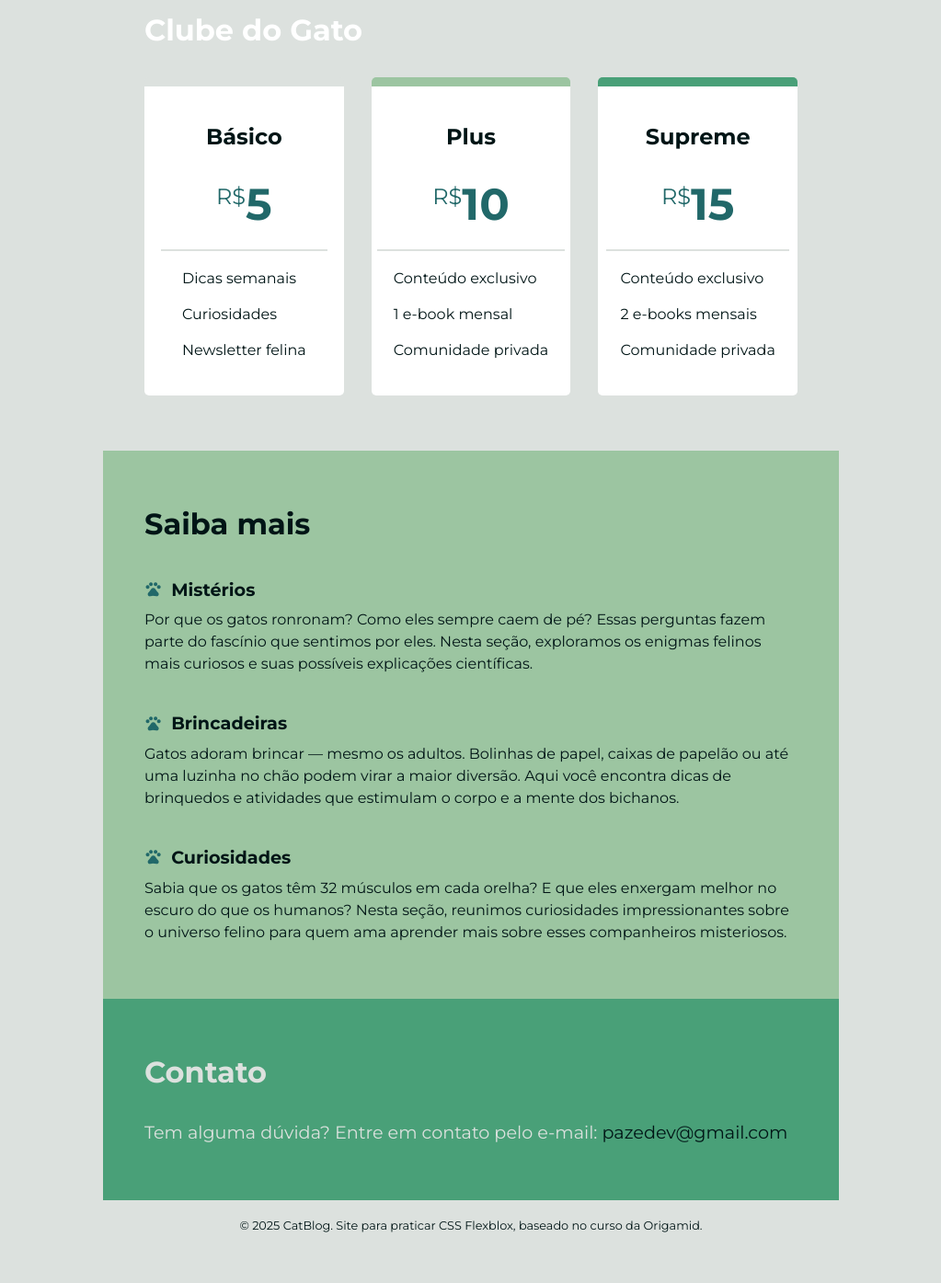
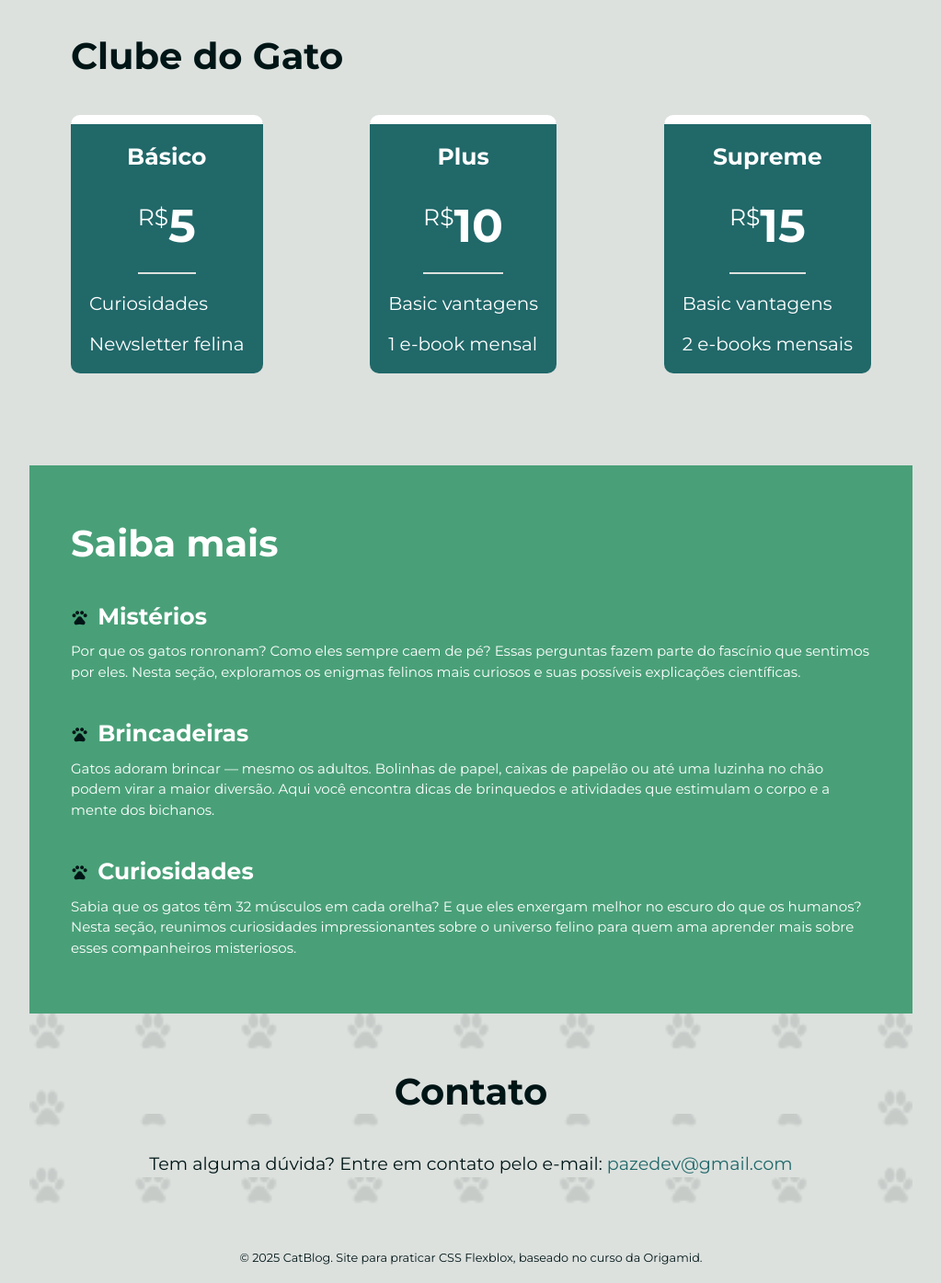
Before and after one commit to pazedev/CatBlog, a plain HTML site: page index.html in a window 1280 px wide. Shown: the part 940-2335 px from the top of the page at 92% size, without its empty margins (128-1151 px from the left). Before the commit the page ends 2300 px from the top, so only its background shows below. Drawn offline with nearby package versions, Linux system fonts and the light colour scheme.

Commit message:
melhorias no mobile + atualização do design

```diff
--- a/index.html
+++ b/index.html
@@ -49,31 +49,28 @@
     <section class="club" id="club">
         <h2>Clube do Gato</h2>
         <div class="club-content">
-          <div class="club-item blue-1">
+          <div class="club-item top-border">
             <h3>Básico</h3>
             <span><sup>R$</sup>5</span>
 			<ul>
-            <li>Dicas semanais</li>
             <li>Curiosidades</li>
             <li>Newsletter felina</li>
           </ul>
           </div>
-          <div class="club-item blue-2">
+          <div class="club-item top-border">
             <h3>Plus</h3>
             <span><sup>R$</sup>10</span>
 			<ul>
-            <li>Conteúdo exclusivo</li>
+            <li>Basic vantagens</li>
             <li>1 e-book mensal</li>
-            <li>Comunidade privada</li>
           </ul>
           </div>
-          <div class="club-item blue-3">
+          <div class="club-item top-border">
             <h3>Supreme</h3>
             <span><sup>R$</sup>15</span>
 			<ul>
-            <li>Conteúdo exclusivo</li>
+            <li>Basic vantagens</li>
             <li>2 e-books mensais</li>
-            <li>Comunidade privada</li>
           </ul>
           </div>
       </div>
--- a/style.css
+++ b/style.css
@@ -127,18 +127,16 @@ header a:hover {
   padding: 40px;
   display: flex;
   justify-content: space-between;
-  align-items: bottom;
   gap: 40px;
 }
 
 .content {
   flex: 2 1 400px;
   max-width: 900px;
-  overflow: visible;
 }
 
 .content h2 {
-  font-size: 3rem;
+  font-size: 40px;
   color: #ffff;
   margin-bottom: 1em;
 }
@@ -170,118 +168,106 @@ header a:hover {
   max-height: 220px;
 }
 
-@media (max-width: 600px) {
-  .about {
-    flex-direction: column;
-    align-items: center;
-    position: relative; /* mantém como referência */
-  }
-
-  .image-content {
-    position: absolute; /* tira do fluxo */
-    top: -200px; /* sobe para cima do about */
-    right: 20px; /* ajusta pro lado */
-    width: 120px;
-    height: 300px;
-  }
-
-  .image-content img {
-    width: 100%;
-    height: auto;
-    border-radius: 12px;
-  }
-}
-
 /* Club Section */
 .club {
   max-width: 960px;
   margin: 0 auto;
-  padding: 60px 45px;
-  max-width: 800px;
+  padding: 100px 45px;
   display: flex;
   flex-direction: column;
 }
 
 .club h2 {
-  font-size: 2rem;
-  color: #ffff;
+  color: #001516;
+  font-size: 40px;
   margin-bottom: 1em;
 }
 
 .club-content {
   display: flex;
+  align-items: center;
   justify-content: space-between;
-  flex-wrap: wrap;
-  gap: 30px;
 }
 
 .club-item {
-  background-color: #fff;
-  padding: 40px 0;
-  border-radius: 5px;
-  flex: 1 1 200px;
+  background-color: #216869;
+  border-radius: 10px;
   display: flex;
   flex-direction: column;
   align-items: center;
   justify-content: center;
-  gap: 10px;
+  max-width: 500px;
+  min-width: 100px;
+  min-height: 200px;
+  padding: 20px;
 }
 
 .club-item h3 {
-  font-size: 1.5rem;
-  color: #001516;
+  font-size: 25px;
+  color: #fff;
 }
 
-.blue-1 {
-  border-top: 10px solid #dce1de;
-}
-
-.blue-2 {
-  border-top: 10px solid #9cc5a1;
-}
-
-.blue-3 {
-  border-top: 10px solid #49a078;
-}
-
-.club-item p {
-  font-size: 1rem;
-  line-height: 2;
-  color: #001516;
+.top-border {
+  border-top: 10px solid #fff;
 }
 
 .club-item ul {
   display: flex;
+  justify-content: center;
   flex-direction: column;
   gap: 10px;
 }
 
 .club-item span {
-  font-size: 3rem;
+  font-size: 50px;
   font-weight: bold;
-  color: #216869;
+  color: #fff;
   border-bottom: #dce1de solid 2px;
-  padding: 20px 60px;
+  padding: 20px 0;
+  margin: 10px 0;
 }
 
 .club-item sup {
-  font-size: 1.5rem;
+  font-size: 25px;
   font-weight: normal;
 }
 
 .club-item li {
   margin-top: 10px;
-  font-size: 1em;
-  color: #001516;
+  font-size: 20px;
+  color: #fff;
+}
+
+@media (max-width: 600px) {
+  .club-item {
+    padding: 15px;
+  }
+
+  .club-item h3 {
+    font-size: 15px;
+  }
+
+  .club-item span {
+    font-size: 30px;
+  }
+
+  .club-item sup {
+    font-size: 15px;
+    font-weight: normal;
+  }
+
+  .club-item li {
+    font-size: 10px;
+  }
 }
 
 /* More Content */
 
 .more {
-  background-color: #9cc5a1;
+  background-color: #49a078;
   margin: 0 auto;
   padding: 60px 45px;
-  max-width: 800px;
+  max-width: 960px;
   display: flex;
   justify-content: center;
   flex-direction: column;
@@ -289,23 +275,24 @@ header a:hover {
 }
 
 .more h2 {
-  font-size: 2rem;
+  font-size: 40px;
+  color: #fff;
 }
 
 .more h3 {
-  font-size: 1.2rem;
+  font-size: 25px;
   margin-bottom: 0.5em;
-  color: #001516;
+  color: #fff;
 }
 
 .more p {
-  font-size: 1rem;
+  font-size: 15px;
   line-height: 1.5;
-  color: #001516;
+  color: #fff;
 }
 
 .more p:hover {
-  color: #216869;
+  color: #001516;
 }
 
 .title-text {
@@ -317,32 +304,44 @@ header a:hover {
 .more span {
   font-size: 1.2rem;
   font-weight: 600;
-  color: #216869;
+  color: #001516;
   margin-bottom: 0.5em;
 }
 
 /* Contact Section */
 
 .contact {
-  background: #49a078;
+  background-image: url("./img/bg-footer.png");
+  background-size: cover;
+  padding: 60px 45px;
+  max-width: 960px;
+  display: flex;
   margin: 0 auto;
-  padding: 60px 45px;
-  max-width: 800px;
-  display: flex;
-  justify-content: center;
   flex-direction: column;
 }
 
 .contact h3 {
-  font-size: 2rem;
-  color: #dce1de;
+  background: #dce1de;
+  font-size: 40px;
+  color: #001516;
   margin-bottom: 1em;
+  text-align: center;
 }
 
 .contact p {
+  background: #dce1de;
   font-size: 1.2rem;
   line-height: 1.5;
-  color: #dce1de;
+  color: #001516;
+  text-align: center;
+}
+
+.contact a {
+  color: #216869;
+}
+
+.contact a:hover {
+  color: #104c4f;
 }
 
 footer {
@@ -351,7 +350,7 @@ footer {
   font-size: 0.8rem;
 }
 
-@media (max-width: 700px) {
+@media (max-width: 600px) {
   .about {
     flex-direction: column;
     align-items: center;
```
Also changed, not shown: img/bg-footer.png (added).
